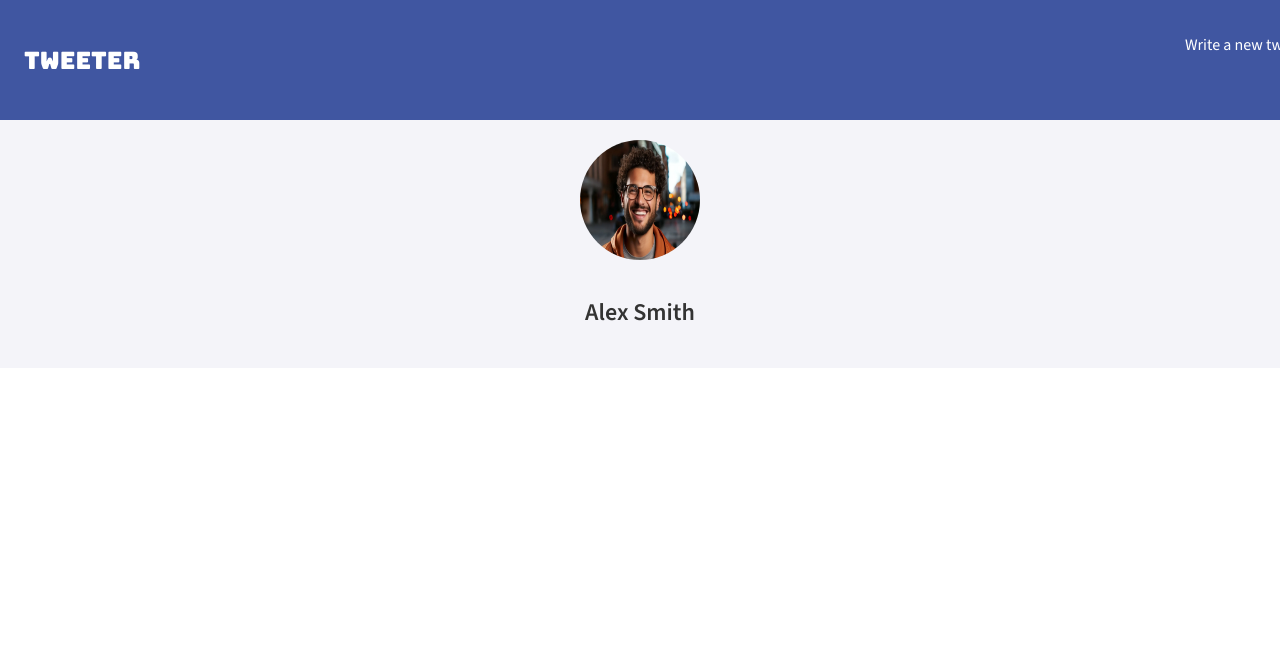
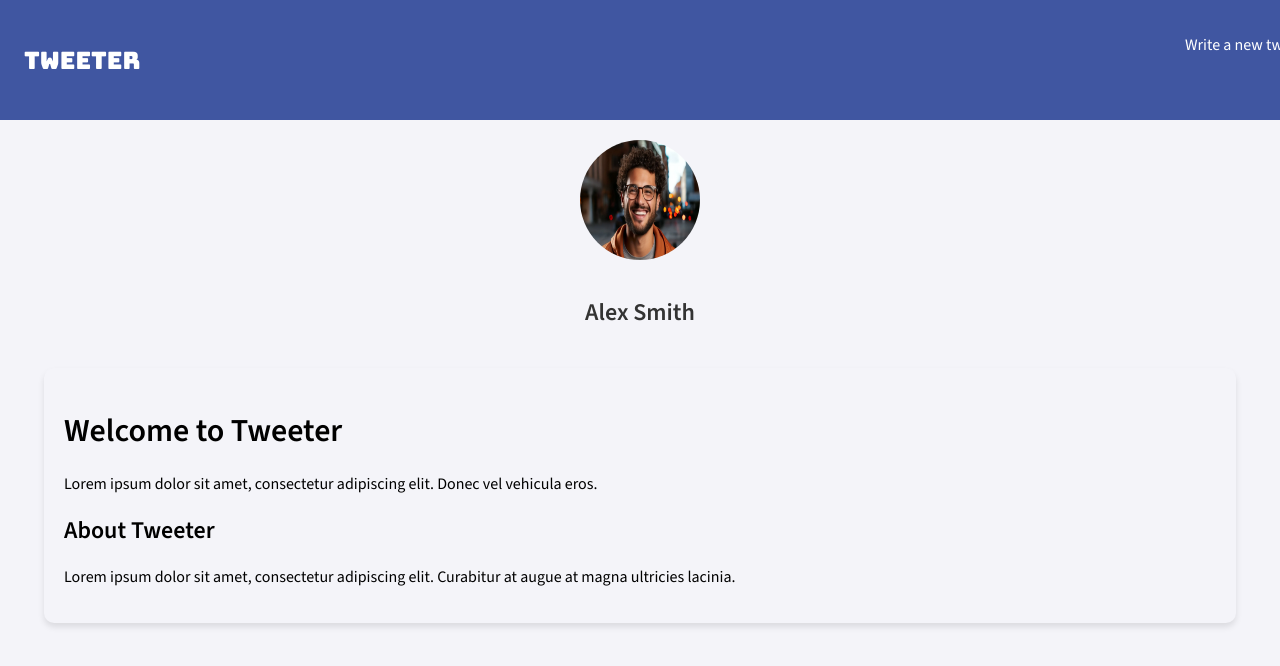
Before and after one commit to abbasbukhari/tweeter, a plain HTML site: page public/index.html in a window 1280 px wide. Drawn offline with nearby package versions, Linux system fonts and the light colour scheme.

Commit message:
Updated Tweeter project: added main container layout and styles

```diff
--- a/public/index.html
+++ b/public/index.html
@@ -27,5 +27,11 @@
       <h2>Alex Smith</h2>
     </div>
   </header>
+  <main>
+    <h1>Welcome to Tweeter</h1>
+    <p>Lorem ipsum dolor sit amet, consectetur adipiscing elit. Donec vel vehicula eros.</p>
+    <h2>About Tweeter</h2>
+    <p>Lorem ipsum dolor sit amet, consectetur adipiscing elit. Curabitur at augue at magna ultricies lacinia.</p>
+  </main>
 </body>
 </html>
--- a/public/styles/layout.css
+++ b/public/styles/layout.css
@@ -1,6 +1,16 @@
 body {
-    font-family: 'Source Sans 3', sans-serif;
-    margin: 0;
-    padding: 0;
-    padding-top: 120px; /* Moves content below the fixed nav */
-  }
+  font-family: 'Source Sans 3', sans-serif;
+  margin: 0;
+  padding: 0;
+  padding-top: 120px; /* Moves content below the fixed nav */
+  background-color: #F4F4F9; /* Background color for the page */
+}
+
+main {
+  width: 90%; /* 90% of the parent element */
+  margin: 0 auto; /* Center aligns horizontally */
+  background-color: #F4F4F9; /* Matches the body background color */
+  padding: 20px; /* Adds padding inside the main container */
+  border-radius: 10px; /* Optional: Adds rounded corners */
+  box-shadow: 0 4px 6px rgba(0, 0, 0, 0.1); /* Optional: Adds shadow for depth */
+}
```
Also changed, not shown: public/styles/header.css (indentation only), public/styles/nav.css (indentation only), server/package.json (indentation only).
